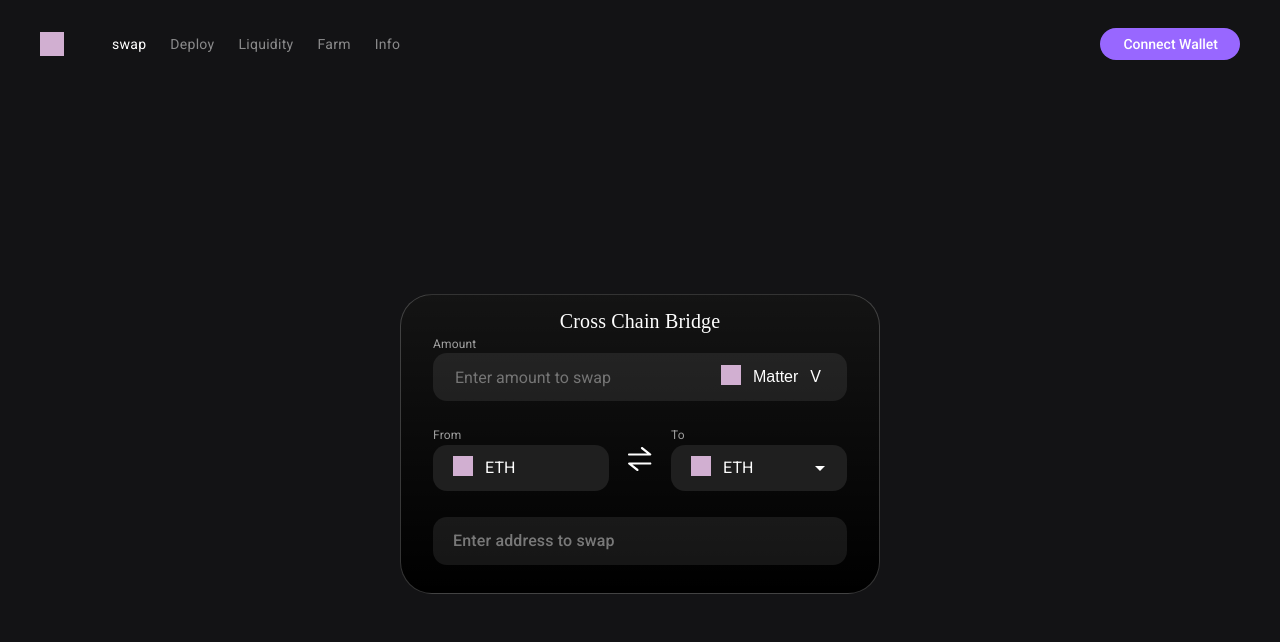
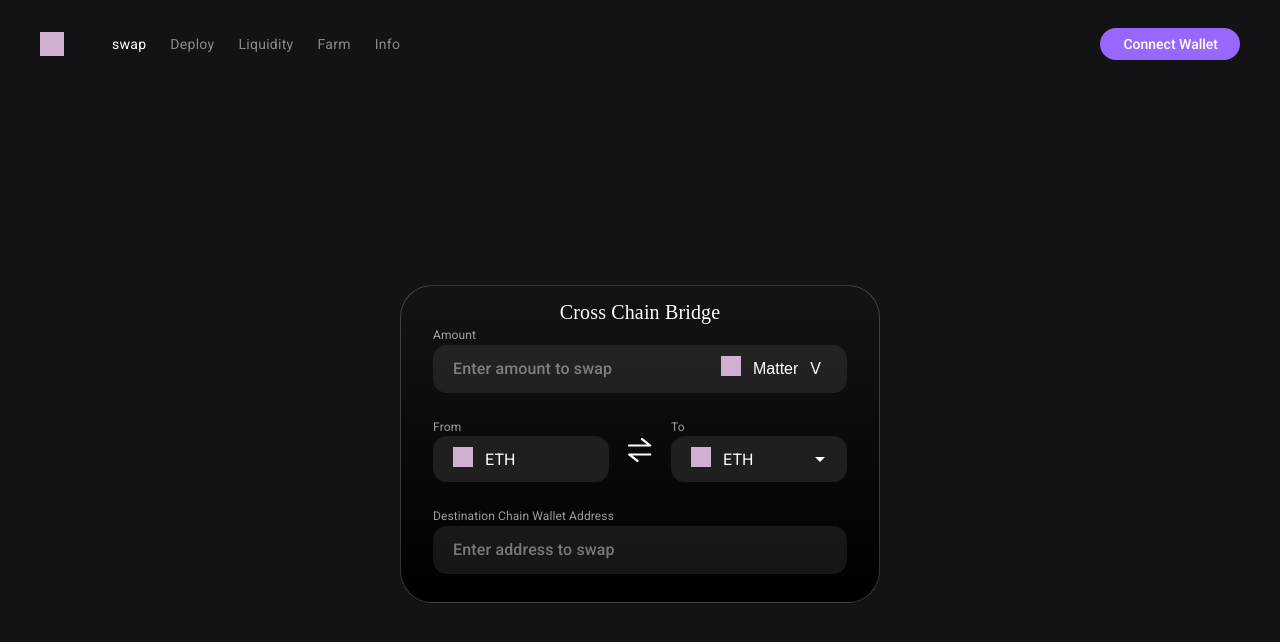
Before and after one commit to chainswap/info, a React (Create React App) app: page /#/swap in a window 1280 px wide. Shown: the top 642 px of the page. Built offline with nearby package versions, Linux system fonts and the light colour scheme.

Commit message:
refactor

```diff
--- a/src/components/CurrencyInputPanel/CurrencyInputPanel.tsx
+++ b/src/components/CurrencyInputPanel/CurrencyInputPanel.tsx
@@ -3,15 +3,7 @@ import { styled } from '@material-ui/styles'
 import DummyLogo from '../../assets/images/dummy_logo.png'
 import Column from '../Column/index'
 import CurrencySearchModal from '../SearchModal/CurrencySearchModal'
-
-const LabelRow = styled('div')({
-  fontWeight: 400,
-  fontSize: 12,
-  fontFamily: 'Roboto',
-  lineHeight: '17.84px',
-  color: '#FFFFFF',
-  opacity: 0.6,
-})
+import Input, { StyledInputLabel } from '../Input/Input'
 
 const InputRow = styled('div')({
   alignItems: 'center',
@@ -21,21 +13,12 @@ const InputRow = styled('div')({
   backgroundColor: 'rgba(255, 255, 255, 0.08)',
   overflow: 'hidden',
   display: 'flex',
-  padding: '14px 20px 14px 20px',
+  padding: '14px 20px 14px 0',
   boxSizing: 'border-box',
 })
 
-const StyledInput = styled('input')({
-  outline: 'none',
-  border: 'none',
-  fontSize: 16,
-  fontFamily: 'Roboto',
-  fontWeight: 400,
+const StyledInput = styled(Input)({
   backgroundColor: 'transparent',
-  color: '#FFFFFF',
-  height: '100%',
-  position: 'relative',
-  flex: '1 1 auto',
 })
 
 const CurrencySelect = styled('button')({
@@ -69,10 +52,9 @@ const ArrowDown = styled('div')({
   fontSize: 16,
 })
 
-// interface CurrencyInputPanelProps {}
-
 export default function CurrencyInputPanel() {
   const [modalOpen, setModalOpen] = useState(false)
+  const [amount, setAmount] = useState('')
 
   const handleDismissSearch = useCallback(() => {
     setModalOpen(false)
@@ -81,9 +63,15 @@ export default function CurrencyInputPanel() {
   return (
     <>
       <Column>
-        <LabelRow>Amount</LabelRow>
+        <StyledInputLabel>Amount</StyledInputLabel>
         <InputRow>
-          <StyledInput placeholder="Enter amount to swap" />
+          <StyledInput
+            placeholder={'Enter amount to swap'}
+            value={amount}
+            onChange={(e) => {
+              setAmount(e.currentTarget.value)
+            }}
+          />
           <CurrencySelect
             onClick={() => {
               setModalOpen(true)
--- a/src/components/Input/Input.tsx
+++ b/src/components/Input/Input.tsx
@@ -1,5 +1,6 @@
 import React, { ChangeEvent } from 'react'
 import { InputBase, InputLabel, makeStyles } from '@material-ui/core'
+import { styled } from '@material-ui/styles'
 
 interface Props {
   placeholder?: string
@@ -19,10 +20,27 @@ const useStyles = makeStyles({
     paddingLeft: 20,
     borderRadius: 14,
   },
+  '&::placeholder': {
+    color: 'blue',
+  },
+})
+
+export const StyledInputLabel = styled(InputLabel)({
+  fontWeight: 400,
+  fontSize: 12,
+  fontFamily: 'Roboto',
+  lineHeight: '17.84px',
+  color: '#FFFFFF',
+  opacity: 0.6,
 })
 
 export default function Input(props: Props) {
   const classes = useStyles(props)
 
-  return <InputBase fullWidth={true} {...props} classes={{ ...classes }} />
+  return (
+    <>
+      {props.label && <StyledInputLabel>{props.label}</StyledInputLabel>}
+      <InputBase fullWidth={true} {...props} classes={{ ...classes }} />
+    </>
+  )
 }
--- a/src/pages/Swap/Swap.tsx
+++ b/src/pages/Swap/Swap.tsx
@@ -8,6 +8,7 @@ import { useWalletModalToggle } from '../../state/application/hooks'
 import WalletModal from '../../components/WalletModal'
 import { styled } from '@material-ui/styles'
 import Input from '../../components/Input/Input'
+import Column from '../../components/Column/index'
 
 const AppBodyGrid = styled('div')({
   display: 'grid',
@@ -29,6 +30,7 @@ export default function Swap() {
         <AppBodyGrid>
           <CurrencyInputPanel />
           <CurrencySelectPanel />
+          <Column>
             {!account ? (
               <Button size="large" onClick={toggleWalletModal}>
                 Connect Wallet
@@ -41,6 +43,7 @@ export default function Swap() {
                 onChange={(e) => setAddress(e.currentTarget.value)}
               />
             )}
+          </Column>
         </AppBodyGrid>
       </AppBody>
       <WalletModal />
```
Lines whose indentation alone changed are shown as unchanged.
